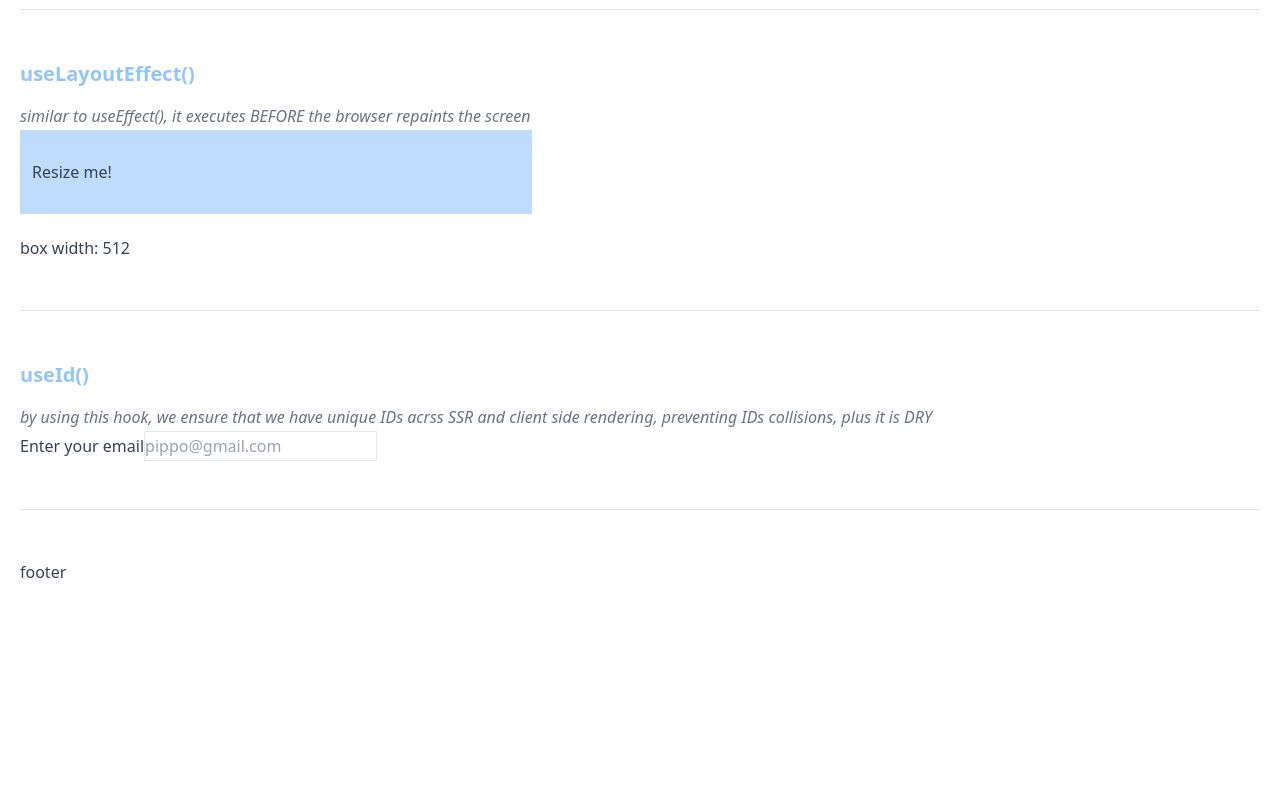
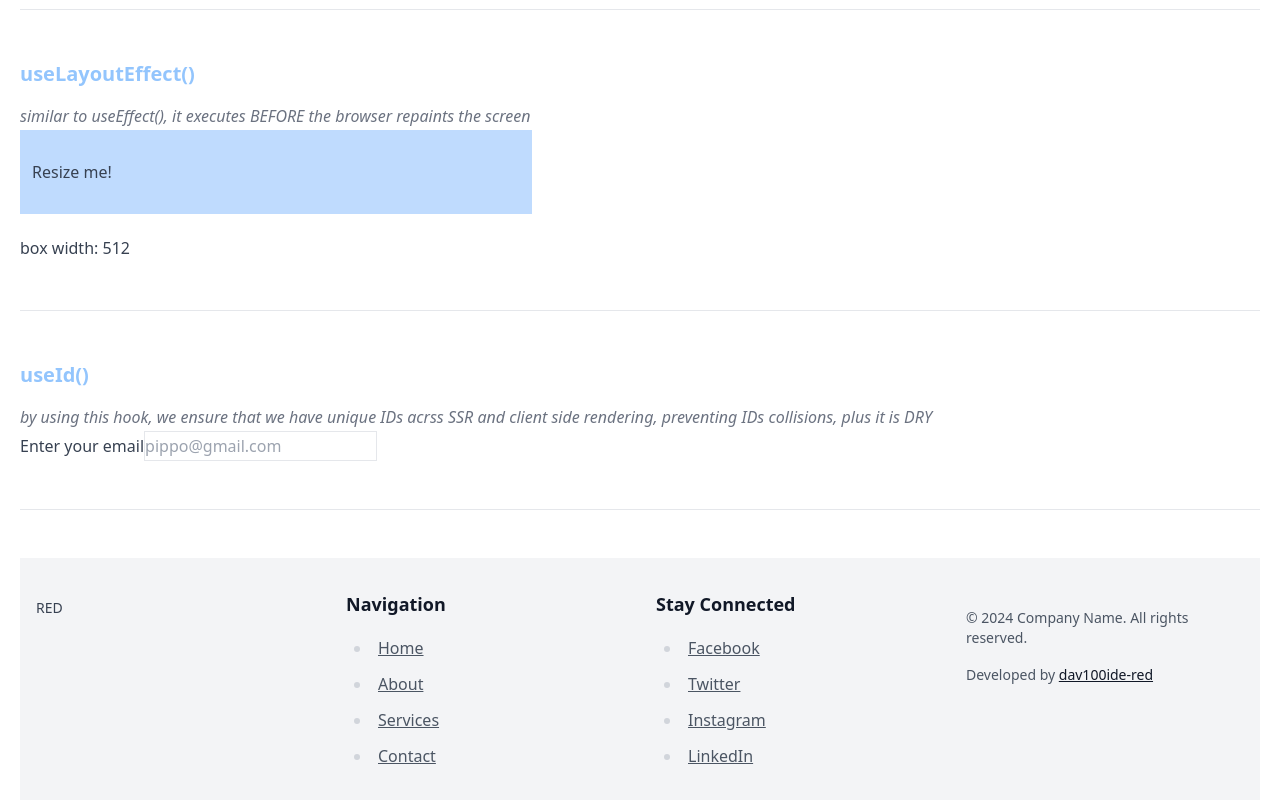
Before and after one commit to dav100ide-red/react-hooks, a React (Vite) app: page /hooks2 in a window 1280 px wide. Shown: the part 415-1215 px from the top of the page. Before the commit the page ends 1021 px from the top, so only its background shows below. Built offline with nearby package versions, Linux system fonts and the light colour scheme.

Commit message:
add Footer component

```diff
--- /dev/null
+++ b/src/components/Footer.tsx
@@ -0,0 +1,89 @@
+const Footer = () => {
+  return (
+    <footer className="bg-gray-100 py-8">
+      <div className="container mx-auto px-4">
+        <div className="grid grid-cols-1 md:grid-cols-4 gap-8">
+          {/* Logo Section */}
+          <div className="col-span-1">
+            {/* <img
+              src="/path/to/logo.png"
+              alt="Company Logo"
+              className="w-32 h-32 object-contain"
+            /> */}
+            <p className="mt-2 text-sm text-gray-700">RED</p>
+          </div>
+
+          {/* Navigation Section */}
+          <nav className="col-span-1">
+            <h3 className="mb-4 text-lg font-semibold">Navigation</h3>
+            <ul className="space-y-2">
+              <li>
+                <a href="#" className="text-gray-600 hover:text-gray-800">
+                  Home
+                </a>
+              </li>
+              <li>
+                <a href="#" className="text-gray-600 hover:text-gray-800">
+                  About
+                </a>
+              </li>
+              <li>
+                <a href="#" className="text-gray-600 hover:text-gray-800">
+                  Services
+                </a>
+              </li>
+              <li>
+                <a href="#" className="text-gray-600 hover:text-gray-800">
+                  Contact
+                </a>
+              </li>
+            </ul>
+          </nav>
+
+          {/* Social Links Section */}
+          <div className="col-span-1">
+            <h3 className="mb-4 text-lg font-semibold">Stay Connected</h3>
+            <ul className="space-y-2">
+              <li>
+                <a href="#" className="text-gray-600 hover:text-gray-800">
+                  <i className="fab fa-facebook-f"></i> Facebook
+                </a>
+              </li>
+              <li>
+                <a href="#" className="text-gray-600 hover:text-gray-800">
+                  <i className="fab fa-twitter"></i> Twitter
+                </a>
+              </li>
+              <li>
+                <a href="#" className="text-gray-600 hover:text-gray-800">
+                  <i className="fab fa-instagram"></i> Instagram
+                </a>
+              </li>
+              <li>
+                <a href="#" className="text-gray-600 hover:text-gray-800">
+                  <i className="fab fa-linkedin"></i> LinkedIn
+                </a>
+              </li>
+            </ul>
+          </div>
+
+          {/* Copyright Section */}
+          <div className="col-span-1 text-sm text-gray-600">
+            <p>
+              &copy; {new Date().getFullYear()} Company Name. All rights
+              reserved.
+            </p>
+            <p className="mt-2">
+              Developed by{" "}
+              <a href="#" className="text-primary-600 hover:underline">
+                dav100ide-red
+              </a>
+            </p>
+          </div>
+        </div>
+      </div>
+    </footer>
+  );
+};
+
+export default Footer;
--- a/src/pages/Layout.tsx
+++ b/src/pages/Layout.tsx
@@ -1,10 +1,11 @@
 import { Outlet } from "react-router-dom";
+import Footer from "../components/Footer";
 
 export function Layout() {
   return (
     <>
       <Outlet></Outlet>
-      <footer>footer</footer>
+      <Footer />
     </>
   );
 }
```
